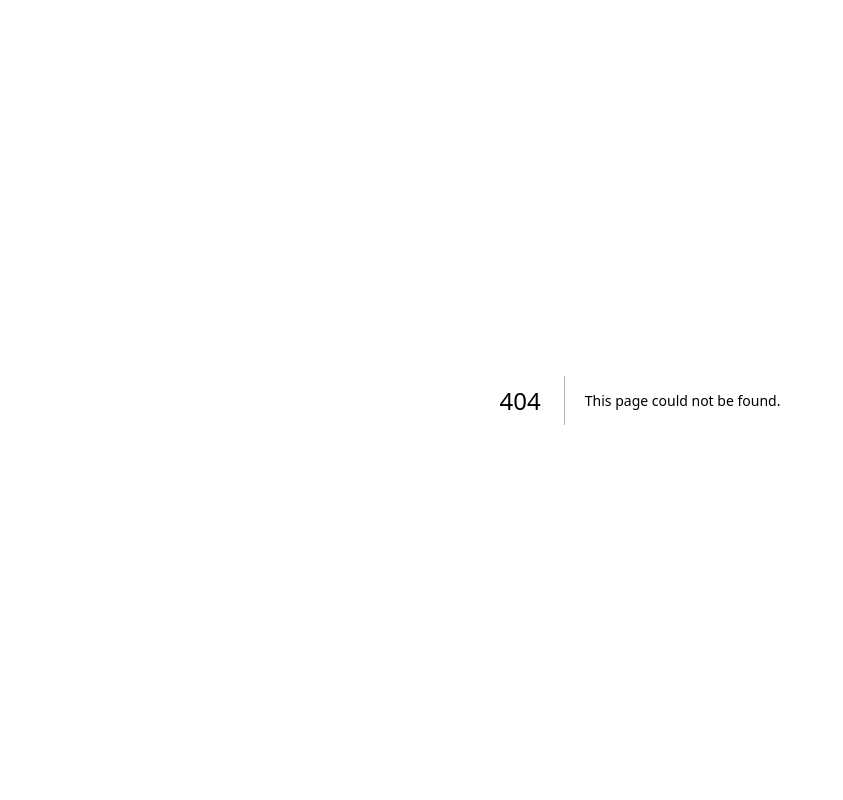
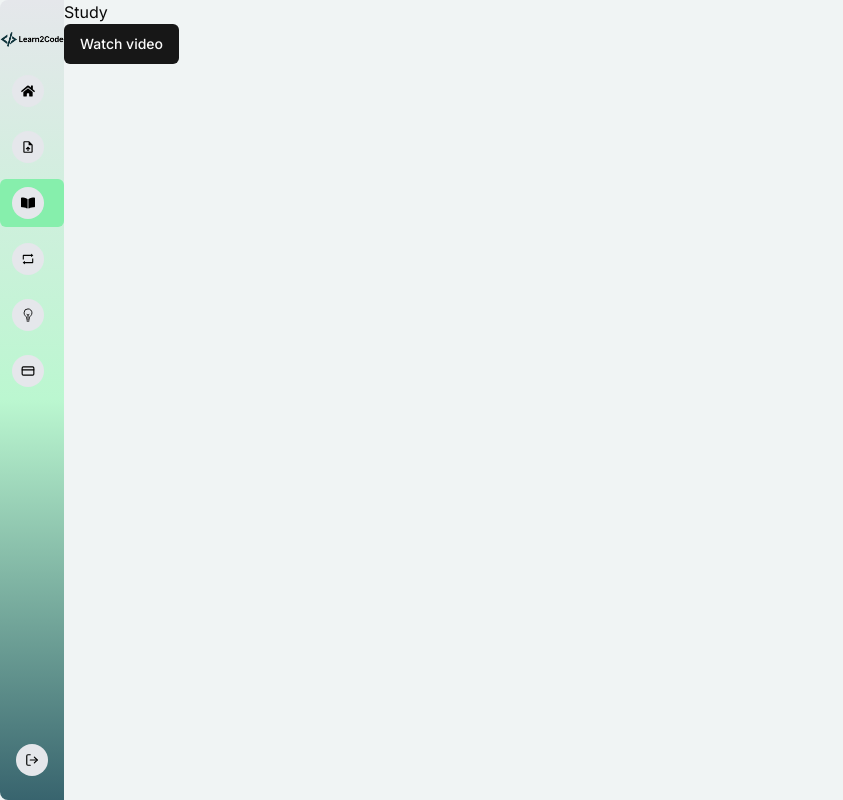
Before and after one commit to farhanpavel/Learn2Code, a Next.js app in the folder client/: page /userdashboard/study in a window 1280 px wide. Before the commit this address had no page. Shown: the whole page, without its empty margins (0-843 px from the left). Built offline with nearby package versions, Linux system fonts and the light colour scheme.

Commit message:
page setup

```diff
--- /dev/null
+++ b/client/src/app/(user)/userdashboard/study/page.tsx
@@ -0,0 +1,15 @@
+"use client";
+import { Button } from '@/components/ui/button';
+import { useRouter } from 'next/navigation';
+import React from 'react';
+
+export default function Page() {
+    const router = useRouter();
+    return (
+        <div>
+        <h1>Study</h1>
+        <Button onClick={()=>{router.push('/userdashboard/study/watch')}}
+        >Watch video</Button>
+        </div>
+    );
+}
--- /dev/null
+++ b/client/src/app/(user)/userdashboard/study/watch/page.tsx
@@ -0,0 +1,10 @@
+"use client";
+import React from 'react';
+
+export default function Page() {
+    return (
+        <div>
+        <h1>Watch video and code</h1>
+        </div>
+    );
+}
```
